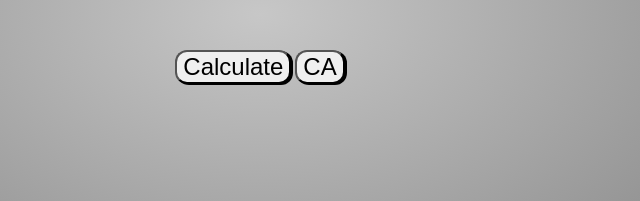
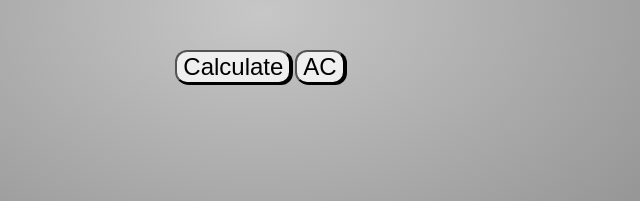
Before and after one commit to Arrow575/Calculator-Website, a plain HTML site: page index.html in a window 1280 px wide. Shown: the part 386-587 px from the top of the page, 380-1020 px from the left. Drawn offline with Linux system fonts and the light colour scheme.

Commit message:
Update index.html

```diff
--- a/index.html
+++ b/index.html
@@ -25,7 +25,7 @@
 
   </br>
   <button onclick = "textbox()">Calculate </button>
-  <button onclick = "reset()">CA</button>
+  <button onclick = "reset()">AC</button>
 
   <script src="script.js"></script>
 
```
